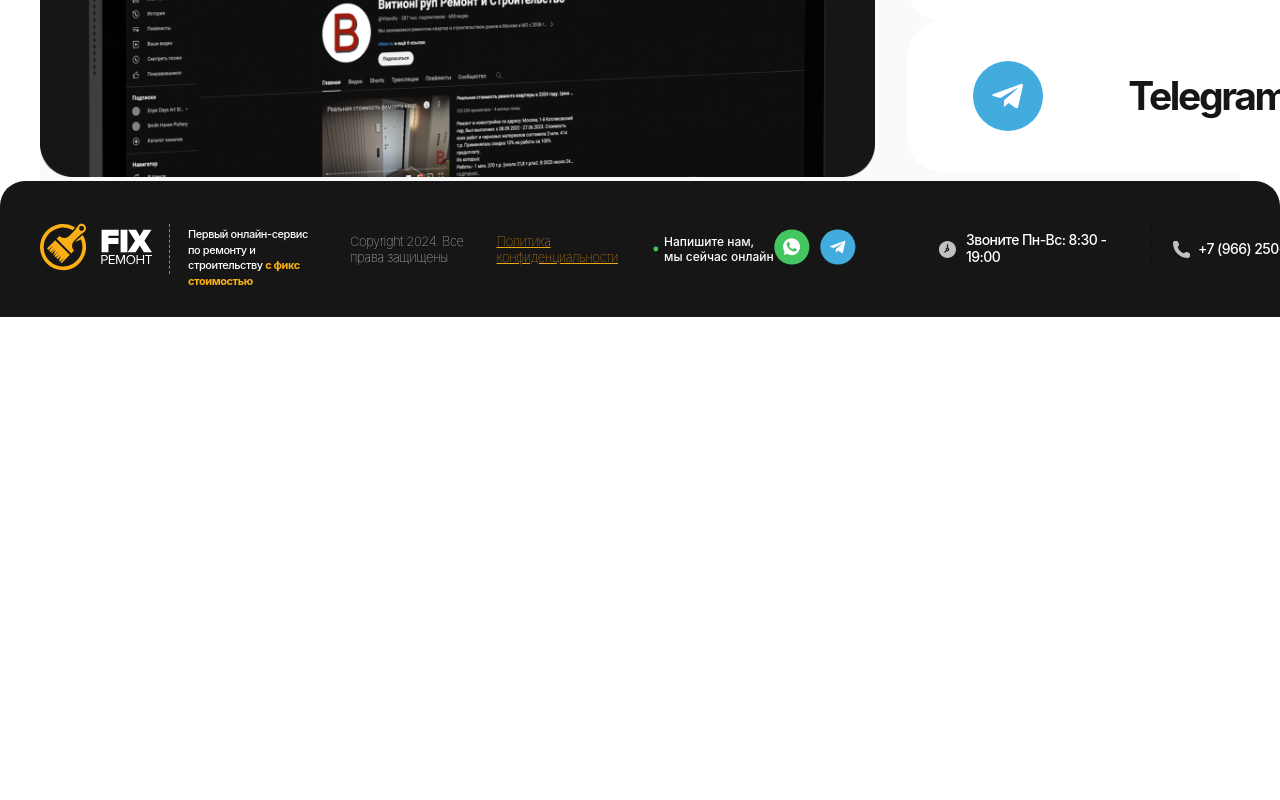
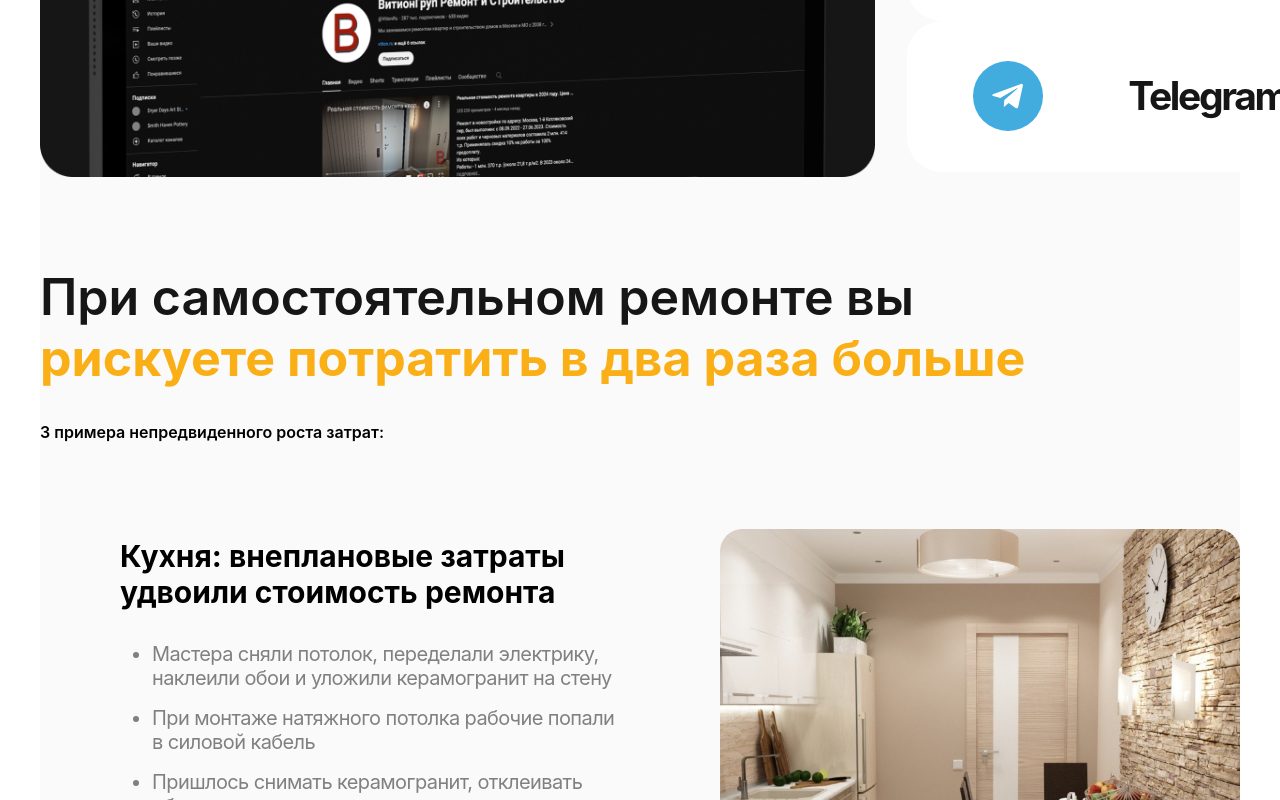
Before and after one commit to projacktor/FixR, a React (Vite) app: page /services/renovation in a window 1280 px wide. Shown: the part 11200-12000 px from the top of the page. Before the commit the page ends 11517 px from the top, so only its background shows below. Built offline with nearby package versions, Linux system fonts and the light colour scheme.

Commit message:
Add Self-renovation gallery

```diff
--- /dev/null
+++ b/src/components/widgets/Self-renovation Gallery/SelfRenovationGallery.jsx
@@ -0,0 +1,45 @@
+import React from 'react';
+
+import "./style.scss";
+
+import Scroller from "../../shared/Scroller/Scroller.jsx";
+
+import kitchen from "../../../../public/assets/img/kitchen.webp";
+
+function SelfRenovationGallery() {
+    return (
+        <div className="self-renovation_gallery">
+            <div id="head">
+                <h1 className="main_header">
+                    При самостоятельном ремонте вы
+                    <br/>
+                    <b>рискуете потратить в два раза больше</b>
+                </h1>
+                <p>3 примера непредвиденного роста затрат:</p>
+            </div>
+            <div id="gallery">
+                <div id="gallery_content">
+                    <div id="left">
+                        <h2>Кухня: внеплановые затраты удвоили стоимость ремонта </h2>
+                        <ul>
+                            <li>Мастера сняли потолок, переделали электрику, наклеили обои и уложили керамогранит на
+                                стену
+                            </li>
+                            <li>При монтаже натяжного потолка рабочие попали в силовой кабель</li>
+                            <li>Пришлось снимать керамогранит, отклеивать обои и делать электрику заново</li>
+                            <li>Бегом по магазинам за новыми материалами</li>
+                            <li>Снова приходится клеить обои, укладывать керамогранит и натягивать потолок</li>
+                        </ul>
+                        <h2><b>Итог:</b> затраты умножились на 2</h2>
+                    </div>
+                    <div id="right">
+                        <img alt="kitchen_picture" src={kitchen}/>
+                    </div>
+                </div>
+                <Scroller/>
+            </div>
+        </div>
+    );
+}
+
+export default SelfRenovationGallery;
--- /dev/null
+++ b/src/components/widgets/Self-renovation Gallery/style.scss
@@ -0,0 +1,65 @@
+.self-renovation_gallery {
+  display: flex;
+  flex-direction: column;
+
+  width: 100%;
+  p {
+    font-weight: 600;
+  }
+
+  #gallery {
+    display: flex;
+    flex-direction: column;
+    align-items: center;
+    width: 100%;
+
+    #gallery_content {
+      display: flex;
+      flex-direction: row;
+      align-items: center;
+      width: 100%;
+
+      #left {
+        display: flex;
+        flex-direction: column;
+        align-items: flex-start;
+        width: 50%;
+        padding: 5rem;
+
+        h2 {
+          font-size: 30px;
+          max-width: 35rem;
+          margin-bottom: 0;
+          margin-top: 0;
+        }
+
+        ul {
+          padding-left: 1rem;
+        }
+
+        li {
+          max-width: 32rem;
+          margin: 1rem;
+          font-size: 20px;
+          color: #808080;
+          letter-spacing: -0.03em;
+        }
+      }
+
+      #right {
+        width: 50%;
+        img {
+          width: 100%;
+        }
+      }
+
+    }
+    .gallery_scroller {
+      margin-top: 2rem;
+
+      img {
+        width: 80%;
+      }
+    }
+  }
+}
--- a/src/pages/Renovation service/RenovationService.jsx
+++ b/src/pages/Renovation service/RenovationService.jsx
@@ -25,6 +25,7 @@ import Planner from "../../components/widgets/Planner/Planner.jsx";
 import Presentation from "../../components/widgets/Presentation/Presentation.jsx";
 import Responsibility from "../../components/widgets/Responsibility/Responsibility.jsx";
 import SocialMedia from "../../components/widgets/Social Media/SocialMedia.jsx";
+import SelfRenovationGallery from "../../components/widgets/Self-renovation Gallery/SelfRenovationGallery.jsx";
 
 function RenovationService() {
     return (
@@ -89,6 +90,8 @@ function RenovationService() {
             <Responsibility/>
 
             <SocialMedia/>
+
+            <SelfRenovationGallery/>
         </main>
     );
 }
```
Also changed, not shown: public/assets/img/kitchen.webp (added).
